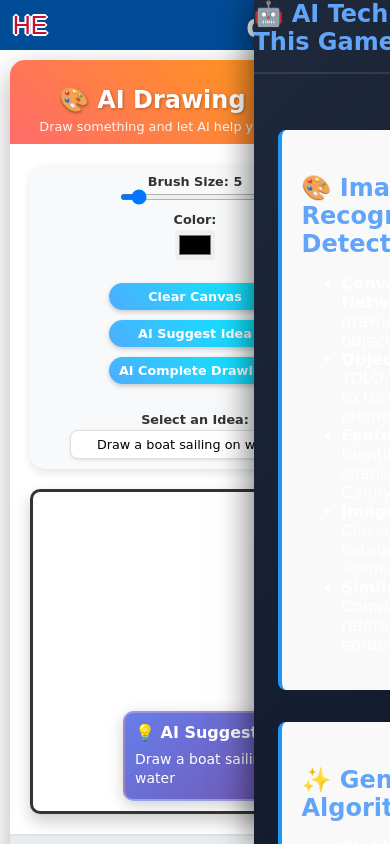
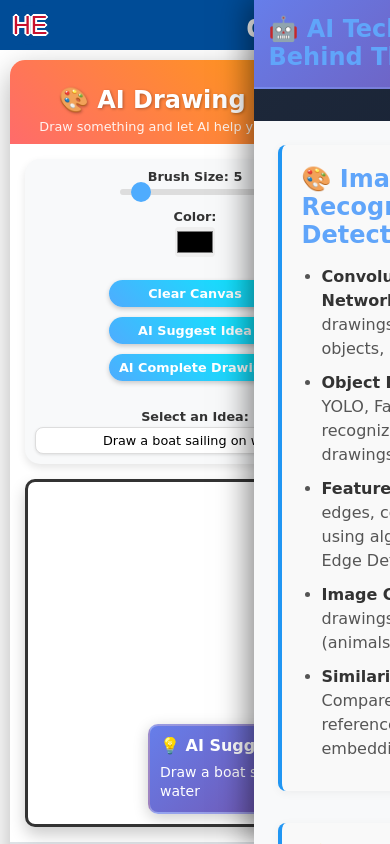
Before and after one commit to m17christiansen/career_day_AI_demo, a React (Create React App) app: page /drawing-game in a window 390 px wide. Built offline with nearby package versions, Linux system fonts and the light colour scheme.

Commit message:
Update styles.css

```diff
--- a/src/drawing_app/styles.css
+++ b/src/drawing_app/styles.css
@@ -10,6 +10,7 @@
   min-height: 100vh;
   display: flex;
   flex-direction: column;
+  -webkit-tap-highlight-color: transparent; /* Remove tap highlight on mobile */
 }
 
 .drawing-game-container header {
@@ -93,6 +94,20 @@
 .drawing-game-container .tool-group input[type="range"] {
   width: 100%;
   margin: 5px 0;
+  -webkit-appearance: none;
+  height: 8px;
+  background: #ddd;
+  border-radius: 5px;
+  outline: none;
+}
+
+.drawing-game-container .tool-group input[type="range"]::-webkit-slider-thumb {
+  -webkit-appearance: none;
+  width: 20px;
+  height: 20px;
+  background: #4facfe;
+  border-radius: 50%;
+  cursor: pointer;
 }
 
 .drawing-game-container .tool-group input[type="color"] {
@@ -101,13 +116,14 @@
   border: none;
   border-radius: 5px;
   cursor: pointer;
+  padding: 0;
 }
 
 .drawing-game-container .tool-group button {
   background: linear-gradient(45deg, #4facfe 0%, #00f2fe 100%);
   color: white;
   border: none;
-  padding: 10px 15px;
+  padding: 12px 18px; /* Larger touch target */
   border-radius: 25px;
   cursor: pointer;
   font-weight: bold;
@@ -116,6 +132,8 @@
   min-width: 120px;
   font-family: 'Comic Sans MS', cursive, sans-serif;
   white-space: nowrap;
+  font-size: 16px; /* Larger font for mobile */
+  -webkit-tap-highlight-color: transparent;
 }
 
 .drawing-game-container .tool-group button:hover {
@@ -128,17 +146,20 @@
 }
 
 .drawing-game-container .tool-group select {
-  padding: 8px 12px;
+  padding: 12px 15px; /* Larger padding for mobile */
   border: 1px solid #ddd;
   border-radius: 10px;
   background: white;
-  font-size: 14px;
+  font-size: 16px; /* Larger font for mobile */
   min-width: 300px;
   max-width: 100%;
   text-align: center;
   font-family: 'Comic Sans MS', cursive, sans-serif;
   cursor: pointer;
   box-shadow: 0 2px 5px rgba(0, 0, 0, 0.1);
+  -webkit-appearance: none; /* Remove default iOS styling */
+  -moz-appearance: none;
+  appearance: none;
 }
 
 .drawing-game-container .tool-group select:hover {
@@ -157,14 +178,19 @@
   display: flex;
   justify-content: center;
   align-items: center;
+  touch-action: none; /* Prevent browser touch actions */
 }
 
-/* Fixed canvas styling - remove object-fit and ensure proper sizing */
+/* Fixed canvas styling */
 .drawing-game-container #drawing-canvas {
   display: block;
   cursor: crosshair;
   background-color: white;
-  /* Remove object-fit and let the JS handle the sizing */
+  user-select: none;
+  -webkit-user-select: none;
+  -moz-user-select: none;
+  -ms-user-select: none;
+  touch-action: none;
 }
 
 .drawing-game-container .suggestion-display.permanent {
@@ -182,11 +208,16 @@
   transition: transform 0.2s ease, box-shadow 0.2s ease;
   border: 2px solid rgba(255, 255, 255, 0.3);
   z-index: 10;
+  -webkit-tap-highlight-color: transparent;
 }
 
 .drawing-game-container .suggestion-display.permanent:hover {
   transform: translateY(-2px);
   box-shadow: 0 6px 20px rgba(0, 0, 0, 0.3);
+}
+
+.drawing-game-container .suggestion-display.permanent:active {
+  transform: scale(0.98);
 }
 
 .drawing-game-container .suggestion-header {
@@ -211,6 +242,7 @@
   color: #495057;
   border-top: 2px solid #dee2e6;
   flex-shrink: 0;
+  font-size: 16px; /* Larger font for mobile */
 }
 
 .drawing-game-container .status-bar #status-message {
@@ -222,26 +254,45 @@ html, body, #root {
   height: 100%;
   margin: 0;
   padding: 0;
+  overflow-x: hidden; /* Prevent horizontal scroll */
 }
 
 #root {
   overflow-y: auto;
 }
 
-/* Responsive design */
+/* Mobile-specific optimizations */
 @media (max-width: 768px) {
   .drawing-game-container {
       margin: 10px;
       border-radius: 15px;
+      max-width: calc(100% - 20px);
+  }
+
+  .drawing-game-container header {
+      padding: 15px;
   }
 
   .drawing-game-container header h1 {
-      font-size: 2em;
+      font-size: 1.8em;
+  }
+
+  .drawing-game-container header p {
+      font-size: 1em;
+  }
+
+  .drawing-game-container .game-area {
+      padding: 15px;
+  }
+
+  .drawing-game-container .compact-tools-panel {
+      padding: 12px;
+      margin-bottom: 15px;
   }
 
   .drawing-game-container .tool-group-row {
       flex-direction: column;
-      gap: 10px;
+      gap: 12px;
   }
 
   .drawing-game-container .tool-group.compact.button-row {
@@ -252,27 +303,38 @@ html, body, #root {
 
   .drawing-game-container .tool-group button {
       width: 100%;
-      max-width: 250px;
+      max-width: 280px;
+      padding: 14px 20px; /* Even larger on mobile */
+      font-size: 16px;
+      min-width: auto;
   }
 
   .drawing-game-container .tool-group.compact.dropdown-row {
-      min-width: 250px;
+      min-width: 100%;
   }
 
   .drawing-game-container .tool-group select {
-      min-width: 250px;
+      min-width: 100%;
       max-width: 100%;
+      padding: 14px;
+      font-size: 16px;
   }
 
   .drawing-game-container .suggestion-display.permanent {
       max-width: 200px;
-      padding: 10px;
-      bottom: 10px;
-      right: 10px;
+      padding: 12px;
+      bottom: 15px;
+      right: 15px;
+      font-size: 14px;
   }
 
   .drawing-game-container .canvas-container {
-      min-height: 300px;
+      min-height: 350px;
+  }
+
+  .drawing-game-container .status-bar {
+      padding: 12px;
+      font-size: 14px;
   }
 }
 
@@ -282,16 +344,262 @@ html, body, #root {
   }
 
   .drawing-game-container .tool-group.compact.dropdown-row {
-      min-width: 200px;
+      min-width: 100%;
   }
 
   .drawing-game-container .tool-group select {
-      min-width: 200px;
+      min-width: 100%;
+      font-size: 15px;
   }
 
   .drawing-game-container .canvas-container {
-      min-height: 250px;
+      min-height: 300px;
+  }
+
+  .drawing-game-container .suggestion-display.permanent {
+      max-width: 180px;
+      padding: 10px;
+      bottom: 10px;
+      right: 10px;
+      font-size: 13px;
+  }
+
+  .drawing-game-container .tool-group button {
+      padding: 12px 16px;
+      font-size: 15px;
   }
 }
 
-/* ... rest of the CSS remains the same ... */
+/* Prevent text selection on mobile */
+* {
+  -webkit-touch-callout: none; /* iOS Safari */
+  -webkit-user-select: none; /* Safari */
+  -khtml-user-select: none; /* Konqueror HTML */
+  -moz-user-select: none; /* Firefox */
+  -ms-user-select: none; /* Internet Explorer/Edge */
+  user-select: none; /* Non-prefixed version, currently supported by Chrome and Opera */
+}
+
+/* Info Button Styles */
+.info-button {
+  position: fixed;
+  top: 20px;
+  right: 20px;
+  z-index: 1001;
+  background: linear-gradient(135deg, #667eea 0%, #764ba2 100%);
+  color: white;
+  border: none;
+  border-radius: 25px;
+  padding: 10px 20px;
+  font-size: 14px;
+  font-weight: 600;
+  cursor: pointer;
+  box-shadow: 0 4px 15px rgba(102, 126, 234, 0.4);
+  transition: all 0.3s ease;
+  display: flex;
+  align-items: center;
+  gap: 8px;
+  -webkit-tap-highlight-color: transparent;
+}
+
+.info-button:hover {
+  transform: translateY(-2px);
+  box-shadow: 0 6px 20px rgba(102, 126, 234, 0.6);
+}
+
+.info-button:active {
+  transform: translateY(0);
+}
+
+/* Info Panel Styles */
+.info-panel {
+  position: fixed;
+  top: 0;
+  right: -60%;
+  width: 60%;
+  height: 100vh;
+  background: white;
+  box-shadow: -5px 0 30px rgba(0, 0, 0, 0.15);
+  z-index: 1002;
+  transition: right 0.4s cubic-bezier(0.25, 0.46, 0.45, 0.94);
+  display: flex;
+  flex-direction: column;
+  overflow: hidden;
+}
+
+.info-panel.open {
+  right: 0;
+}
+
+.info-panel-header {
+  background: linear-gradient(135deg, #667eea 0%, #764ba2 100%);
+  color: white;
+  padding: 20px;
+  display: flex;
+  justify-content: space-between;
+  align-items: center;
+  border-bottom: 1px solid rgba(255, 255, 255, 0.2);
+  flex-shrink: 0;
+}
+
+.info-panel-header h2 {
+  margin: 0;
+  font-size: 1.5rem;
+  font-weight: 600;
+}
+
+.close-button {
+  background: rgba(255, 255, 255, 0.2);
+  color: white;
+  border: none;
+  border-radius: 50%;
+  width: 36px;
+  height: 36px;
+  font-size: 24px;
+  cursor: pointer;
+  display: flex;
+  align-items: center;
+  justify-content: center;
+  transition: background 0.3s ease;
+  -webkit-tap-highlight-color: transparent;
+}
+
+.close-button:hover {
+  background: rgba(255, 255, 255, 0.3);
+}
+
+.info-panel-content {
+  flex: 1;
+  overflow-y: auto;
+  padding: 25px;
+  background: #f8f9fa;
+  -webkit-overflow-scrolling: touch; /* Smooth scrolling on iOS */
+}
+
+.ai-section {
+  margin-bottom: 30px;
+  padding: 20px;
+  background: white;
+  border-radius: 12px;
+  box-shadow: 0 2px 10px rgba(0, 0, 0, 0.05);
+  border-left: 4px solid #667eea;
+}
+
+.ai-section h3 {
+  color: #333;
+  margin-top: 0;
+  margin-bottom: 15px;
+  font-size: 1.2rem;
+  display: flex;
+  align-items: center;
+  gap: 10px;
+}
+
+.ai-section ul {
+  margin: 0;
+  padding-left: 20px;
+}
+
+.ai-section li {
+  margin-bottom: 10px;
+  line-height: 1.5;
+  color: #555;
+}
+
+.ai-section strong {
+  color: #333;
+  font-weight: 600;
+}
+
+.info-footer {
+  margin-top: 30px;
+  padding: 20px;
+  background: #e8f4fd;
+  border-radius: 12px;
+  border: 1px solid #b6d4fe;
+}
+
+.info-footer p {
+  margin: 0;
+  color: #0c5460;
+  font-size: 0.95rem;
+  line-height: 1.6;
+}
+
+/* Overlay */
+.info-overlay {
+  position: fixed;
+  top: 0;
+  left: 0;
+  right: 0;
+  bottom: 0;
+  background: rgba(0, 0, 0, 0.5);
+  z-index: 1000;
+  animation: fadeIn 0.3s ease;
+}
+
+@keyframes fadeIn {
+  from { opacity: 0; }
+  to { opacity: 1; }
+}
+
+/* Responsive adjustments for info panel */
+@media (max-width: 768px) {
+  .info-panel {
+      width: 90%;
+      right: -90%;
+  }
+
+  .info-button {
+      top: 15px;
+      right: 15px;
+      padding: 10px 16px;
+      font-size: 14px;
+  }
+
+  .info-panel-header {
+      padding: 15px;
+  }
+
+  .info-panel-header h2 {
+      font-size: 1.3rem;
+  }
+
+  .ai-section {
+      padding: 15px;
+  }
+
+  .ai-section h3 {
+      font-size: 1.1rem;
+  }
+
+  .info-panel-content {
+      padding: 20px;
+  }
+}
+
+@media (max-width: 480px) {
+  .info-panel {
+      width: 100%;
+      right: -100%;
+  }
+
+  .info-button {
+      top: 10px;
+      right: 10px;
+      padding: 8px 14px;
+      font-size: 13px;
+  }
+
+  .info-panel-header h2 {
+      font-size: 1.1rem;
+  }
+
+  .ai-section {
+      padding: 12px;
+  }
+
+  .ai-section h3 {
+      font-size: 1rem;
+  }
+}
```
